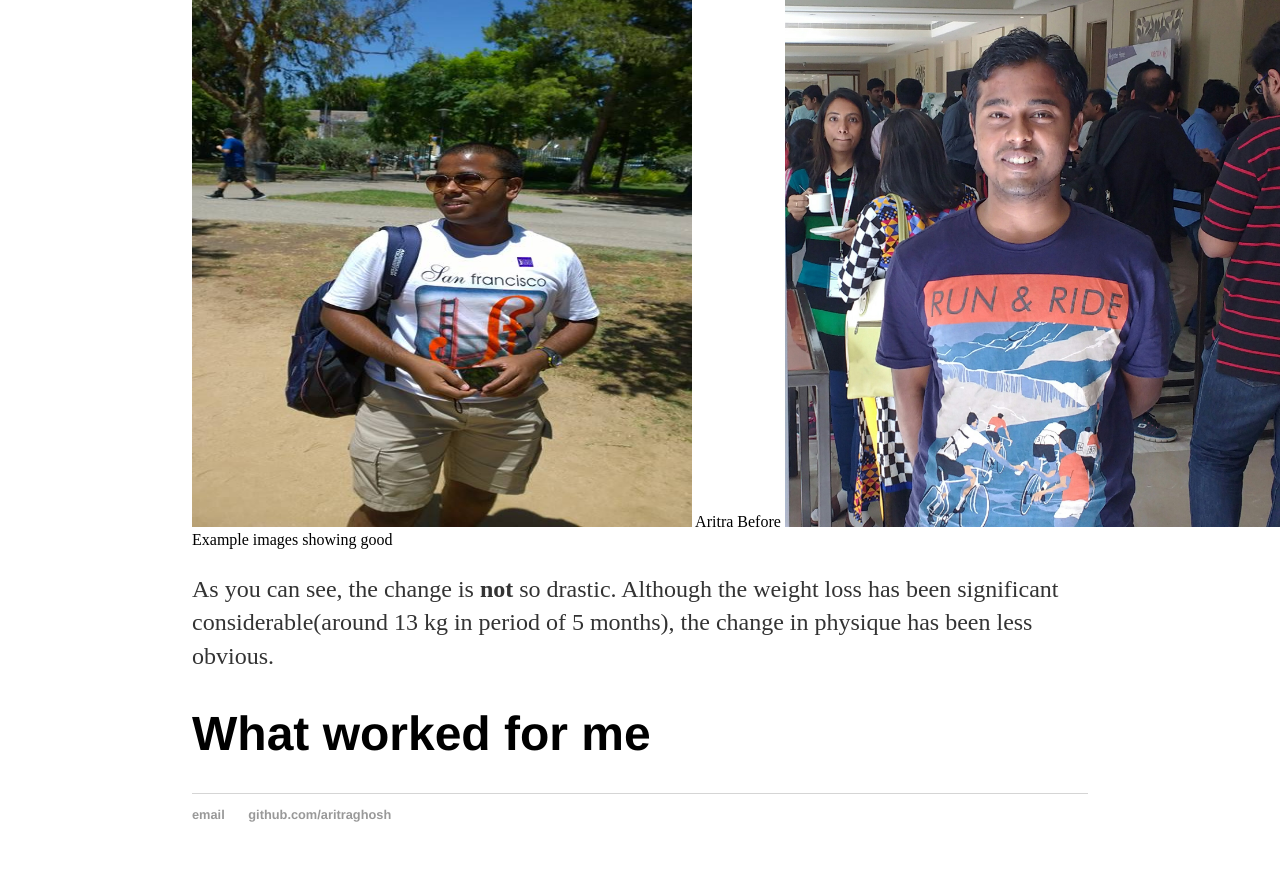
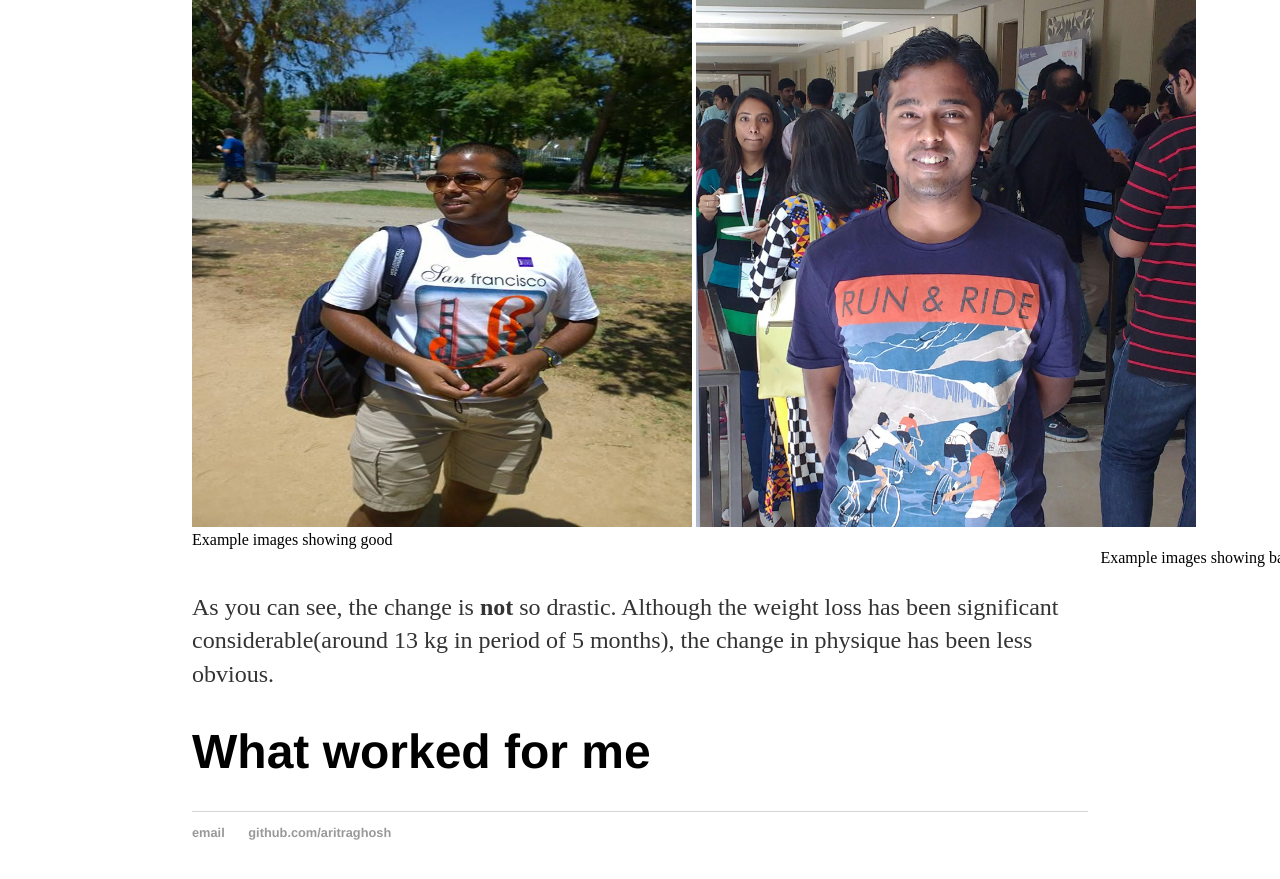
Before and after one commit to aritraghosh/aritraghosh.github.io, a Jekyll site: the page built from _posts/2016-02-05-some-tips-for-weight-loss.md, in a window 1280 px wide and 900 px high, scrolled down 621 px. Shown: the top 879 px of the window. Built offline with Jekyll 4.4.1, drawn with Linux system fonts in a browser that asks for light colours.

Commit message:
Update 2016-02-05-some-tips-for-weight-loss.md

```diff
--- a/_posts/2016-02-05-some-tips-for-weight-loss.md
+++ b/_posts/2016-02-05-some-tips-for-weight-loss.md
@@ -10,9 +10,10 @@
 
 <div style="width:1100px; margin:0 auto;">
 <img src="https://aritraghosh.github.io/images/Aritra_old.jpg" alt="Old me" style="align: left;width: 500px ;height: 600px;"/>
-Aritra Before
 <img src="https://aritraghosh.github.io/images/IMG_20160123_091910.jpg" alt="Now" style="align: right;width: 500px;  height: 600px;"/>
 <div  style="text-align:left">Example images showing good </div>
+<div  style="text-align:right">Example images showing bad </div>
+
 </div>
 
 
```
